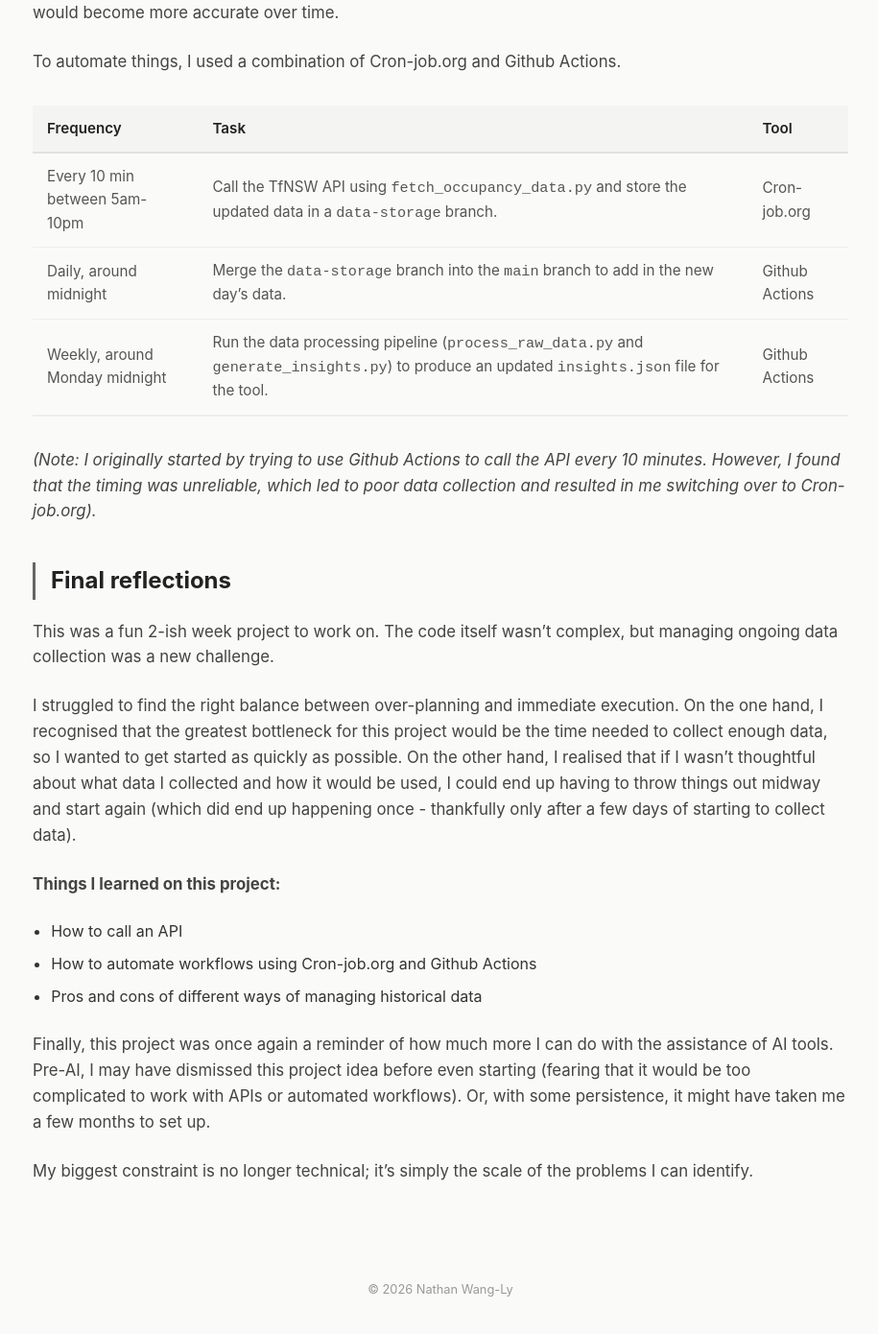
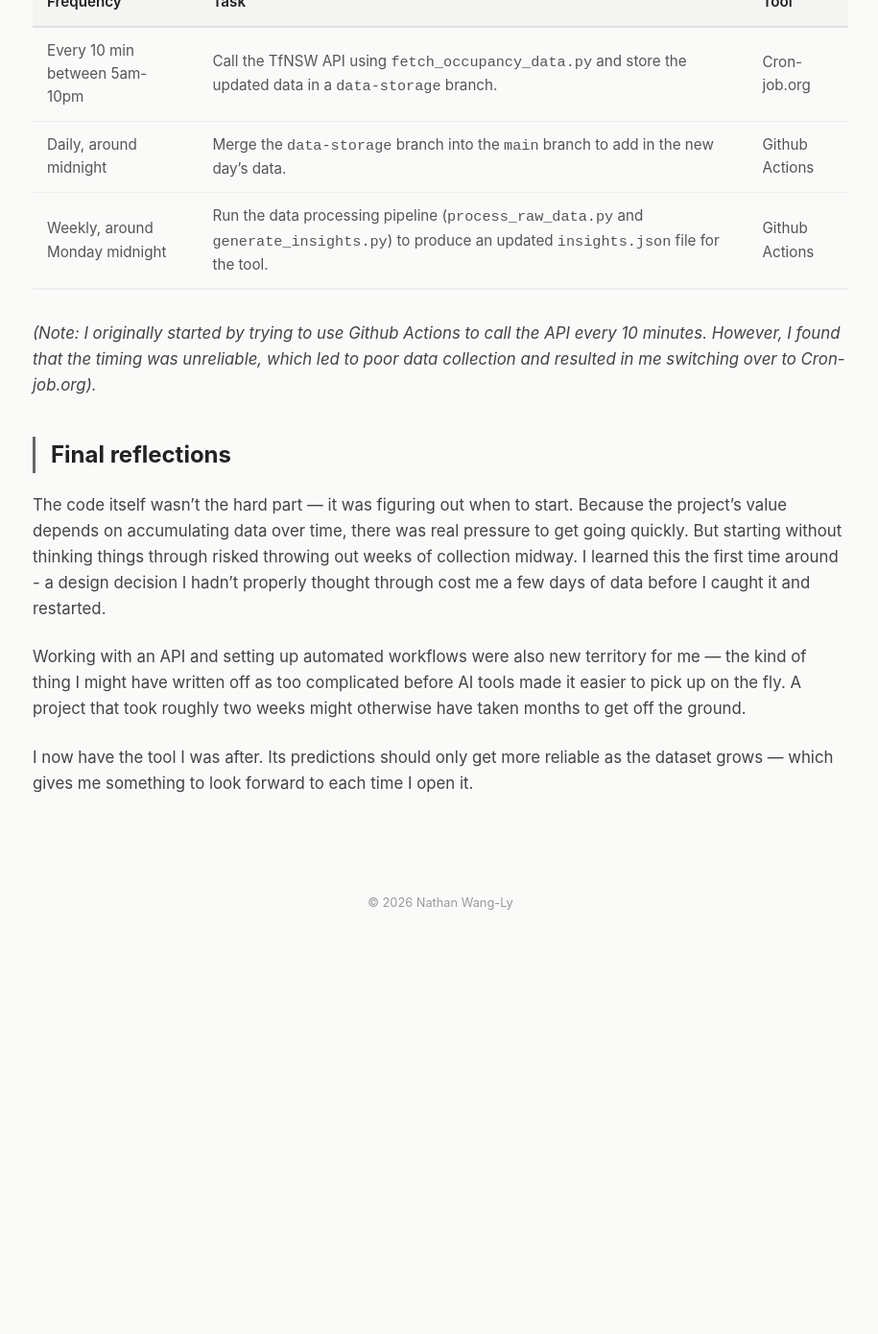
Before and after one commit to nathanwangly/nathanwangly.github.io, a Jekyll site: the page built from _posts/2026-02-14-parknride-tracker.md, in a window 1280 px wide and 1400 px high, scrolled down 3953 px. Shown: the top 1390 px of the window at 96% size, without its empty margins (181-1096 px from the left). Built offline with Jekyll 4.4.1, drawn with Linux system fonts in a browser that asks for light colours; after the commit the page ends 4949 px from its top, so only the background shows below that; some of the changed text lies outside the part shown.

Commit message:
Update post

````diff
--- a/_posts/2026-02-14-parknride-tracker.md
+++ b/_posts/2026-02-14-parknride-tracker.md
@@ -24,9 +24,9 @@ reading_time: 8
 
 ## Background: The problem to be solved
 
-Sydney's 'Park&Ride' car parks offer all-day parking near train stations for public transport users. Unsurprisingly, these car parks are incredibly popular among commuters who need somewhere to park all day while they are away at work - meaning these car parks often fill up quickly.
+Sydney's 'Park&Ride' car parks offer all-day parking near train stations for public transport users. Unsurprisingly, these car parks are popular with commuters - and fill up quickly.
 
-Occasionally, I will find myself in a situation where it would be convenient to park at my nearest Park&Ride car park. Particularly if it's a weekday, I worry about whether there will be any spots available by the time I arrive. While the <a href="https://transportnsw.info/travel-info/ways-to-get-around/drive/parking/transport-parkride-car-parks">Transport for NSW website</a> shows you real-time data on how many spots are still available, the problem is that these are only ever at a point-in-time; what if they're gone by the time I get there?
+Occasionally, I will find myself in a situation where it would be convenient to park at my nearest Park&Ride car park. Particularly if it's a weekday, I worry about whether there will be any spots available by the time I arrive. While the <a href="https://transportnsw.info/travel-info/ways-to-get-around/drive/parking/transport-parkride-car-parks">Transport for NSW website</a> shows you real-time data on how many spots are still available, the problem is that availability can change between checking and arriving - what if the spots are gone by the time I get there?
 
 In the past, I would just avoid the stress by making less convenient travel plans that didn't involve the Park&Ride car park. But it got me thinking: could I track the real-time data to estimate when the car parks typically fill up by?
 
@@ -43,8 +43,6 @@
 
 As part of the script, the data is stored in CSV files that are organised into YYYY-MM formats (e.g., ```2026-02.csv```) to avoid any one file becoming too large.
 
-<i>(Note: I later realised that the API also provides historical data, which would have made this project much simpler. Nonetheless, I enjoyed the learning process of taking real-time data and building an automated pipeline).</i>
-
 ## Step 2: Deciding what insights are needed
 
 I worked backwards from my end goal to determine which insights were actually necessary. To keep things simple, I focused on three goals:
@@ -99,15 +97,8 @@ To automate things, I used a combination of Cron-job.org and Github Actions.
 
 ## Final reflections
 
-This was a fun 2-ish week project to work on. The code itself wasn't complex, but managing ongoing data collection was a new challenge.
+The code itself wasn't the hard part — it was figuring out when to start. Because the project's value depends on accumulating data over time, there was real pressure to get going quickly. But starting without thinking things through risked throwing out weeks of collection midway. I learned this the first time around - a design decision I hadn't properly thought through cost me a few days of data before I caught it and restarted.
 
-I struggled to find the right balance between over-planning and immediate execution. On the one hand, I recognised that the greatest bottleneck for this project would be the time needed to collect enough data, so I wanted to get started as quickly as possible. On the other hand, I realised that if I wasn't thoughtful about what data I collected and how it would be used, I could end up having to throw things out midway and start again (which did end up happening once - thankfully only after a few days of starting to collect data).
+Working with an API and setting up automated workflows were also new territory for me — the kind of thing I might have written off as too complicated before AI tools made it easier to pick up on the fly. A project that took roughly two weeks might otherwise have taken months to get off the ground.
 
-<b>Things I learned on this project:</b>
-- How to call an API
-- How to automate workflows using Cron-job.org and Github Actions
-- Pros and cons of different ways of managing historical data
-
-Finally, this project was once again a reminder of how much more I can do with the assistance of AI tools. Pre-AI, I may have dismissed this project idea before even starting (fearing that it would be too complicated to work with APIs or automated workflows). Or, with some persistence, it might have taken me a few months to set up.
-
-My biggest constraint is no longer technical; it's simply the scale of the problems I can identify.
+I now have the tool I was after. Its predictions should only get more reliable as the dataset grows — which gives me something to look forward to each time I open it.
````
Also changed, not shown: other parts of _posts/2026-02-14-parknride-tracker.md (+3 -3 lines).
